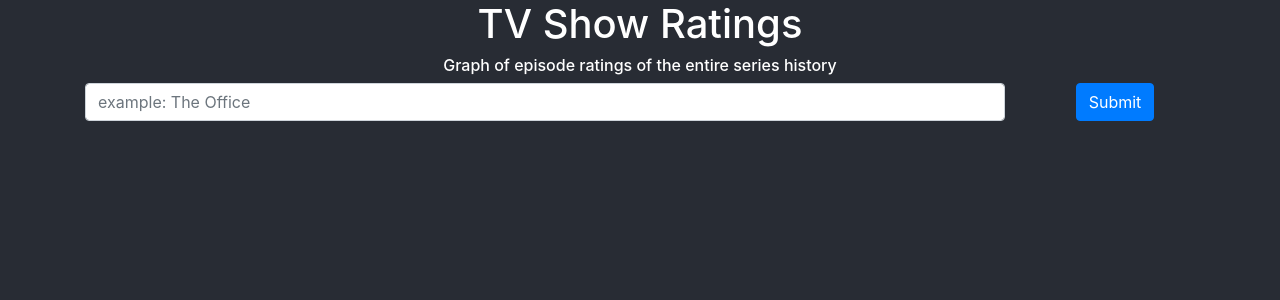
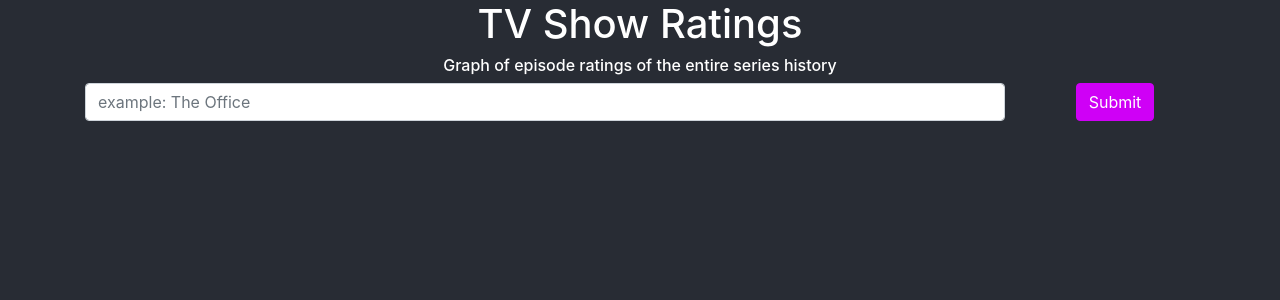
Before and after one commit to ianthekid/tvcharts, a React (Create React App) app in the folder client/: page / in a window 1280 px wide. Shown: the top 300 px of the page. Built offline with nearby package versions, Linux system fonts and the light colour scheme; no server answers.

Commit message:
Swithing to Sass. Refactored css/scss

```diff
--- a/client/package.json
+++ b/client/package.json
@@ -7,6 +7,7 @@
     "@testing-library/react": "^9.3.2",
     "@testing-library/user-event": "^7.1.2",
     "bootstrap": "^4.4.1",
+    "node-sass": "^4.13.1",
     "prop-types": "^15.7.2",
     "react": "^16.13.1",
     "react-bootstrap": "^1.0.0",
--- a/client/src/App.css
+++ /dev/null
@@ -1,65 +0,0 @@
-.App {
-  background-color: #282c34;
-  min-height: 100vh;
-  display: flex;
-  color: white;
-  text-align: center;
-}
-
-#ratings {
-  font-size: calc(10px + 1.2vmin);
-  transform-origin: 0 0;
-}
-#ratings > .row {
-  /*
-  overflow-x: auto;
-  */
-  white-space: nowrap;
-  flex-wrap: nowrap;
-}
-#ratings > .row > .col-1 {
-  float: none;
-  flex: 0 0 3.25em;
-  max-width: 3.25em;
-  display: inline-block;
-}
-[class*='rating'] {
-  border: 1px solid white;
-  text-align: center;
-  position: relative;
-  height: 2.5em;
-  transform-origin: 0 0;
-  transform: scale(1);
-}
-[class*='rating'] a {
-  text-decoration: none;
-  color: #fff;
-  display: block;
-  position: absolute;
-  width: 100%;
-  line-height: 2.5em;
-}
-.rating-1,
-.rating-2,
-.rating-3,
-.rating-4,
-.rating-5 {
-  background-color: #bd2130;
-}
-.rating-6 {
-  background-color: #e04a59
-}
-.rating-7 {
-  background-color: #ffc107
-}
-.rating-8 {
-  background-color: #7adf90
-}
-.rating-9 {
-  background-color: #28a745
-}
-.rating-10 {
-  background-color: #00b388;
-  box-shadow: 0 0 15px #00b388;
-  text-shadow: 0 0 15px #00b388;
-}
--- a/client/src/App.js
+++ b/client/src/App.js
@@ -2,8 +2,7 @@ import React from 'react';
 import { BrowserRouter as Router, Route, Switch } from 'react-router-dom';
 import { Container } from 'react-bootstrap';
 import { Home, Search, Show } from './views';
-import 'bootstrap/dist/css/bootstrap.min.css';
-import './App.css';
+import './styles/App.scss';
 
 function App() {
 
--- /dev/null
+++ b/client/src/styles/App.scss
@@ -0,0 +1,57 @@
+@import 'variables.scss';
+@import 'bootstrap/scss/bootstrap.scss';
+
+.App {
+  background-color: #282c34;
+  min-height: 100vh;
+  display: flex;
+  color: white;
+  text-align: center;
+}
+
+#ratings {
+  font-size: calc(10px + 1.2vmin);
+  transform-origin: 0 0;
+  & > .row {
+    white-space: nowrap;
+    flex-wrap: nowrap;
+    & > .col-1 {
+      float: none;
+      flex: 0 0 3.25em;
+      max-width: 3.25em;
+      display: inline-block;
+    }
+  }
+}
+
+[class*='rating'] {
+  border: 1px solid white;
+  text-align: center;
+  position: relative;
+  height: 2.5em;
+  transform-origin: 0 0;
+  transform: scale(1);
+  & a {
+    text-decoration: none;
+    color: #fff;
+    display: block;
+    position: absolute;
+    width: 100%;
+    line-height: 2.5em;
+  }
+}
+
+@for $i from 1 through 10 {
+  $clr: map-get($ratings, 3);
+  @if $i > 3 {
+    $clr: map-get($ratings, $i);
+  }
+  .rating-#{$i} {
+    background-color: $clr;
+  }
+}
+
+.rating-10 {
+  box-shadow: 0 0 15px map-get($ratings, 10);
+  text-shadow: 0 0 15px map-get($ratings, 10);
+}
--- /dev/null
+++ b/client/src/styles/variables.scss
@@ -0,0 +1,17 @@
+$theme-colors: (
+  "primary": #CF00F6,
+  "secondary": #0700FA,
+  "success": #5bc0de,
+  "warning": #7C0076,
+  "dark": #7C0076
+);
+$ratings: (
+  10: #00b388,
+  9: #28a745,
+  8: #7adf90,
+  7: #ffc107,
+  6: #e04a59,
+  5: #bd2130,
+  4: #991066,
+  3: #540938
+);
```
Also changed, not shown: 1 other file (tests, documents, lock files or other folders).
